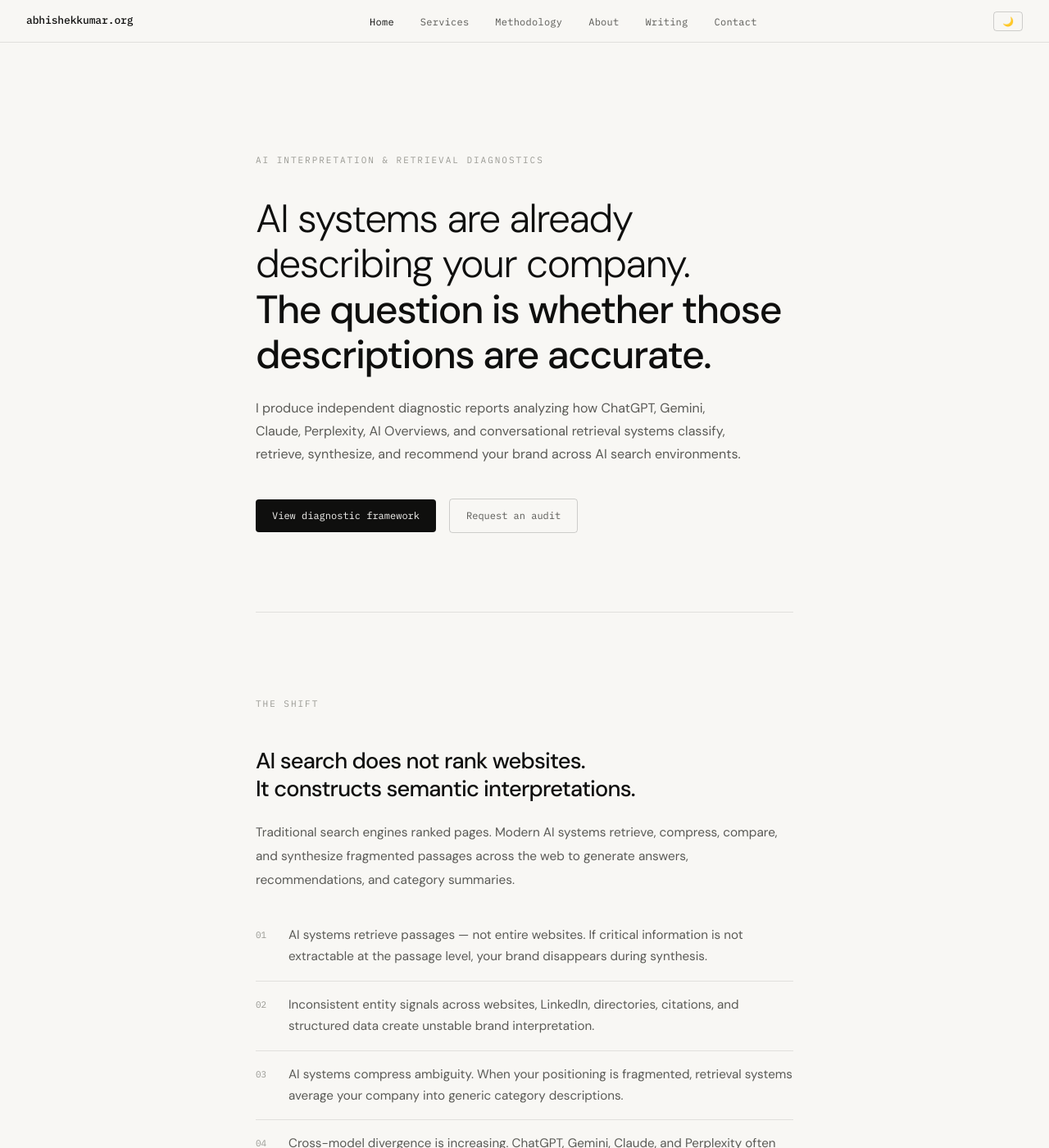
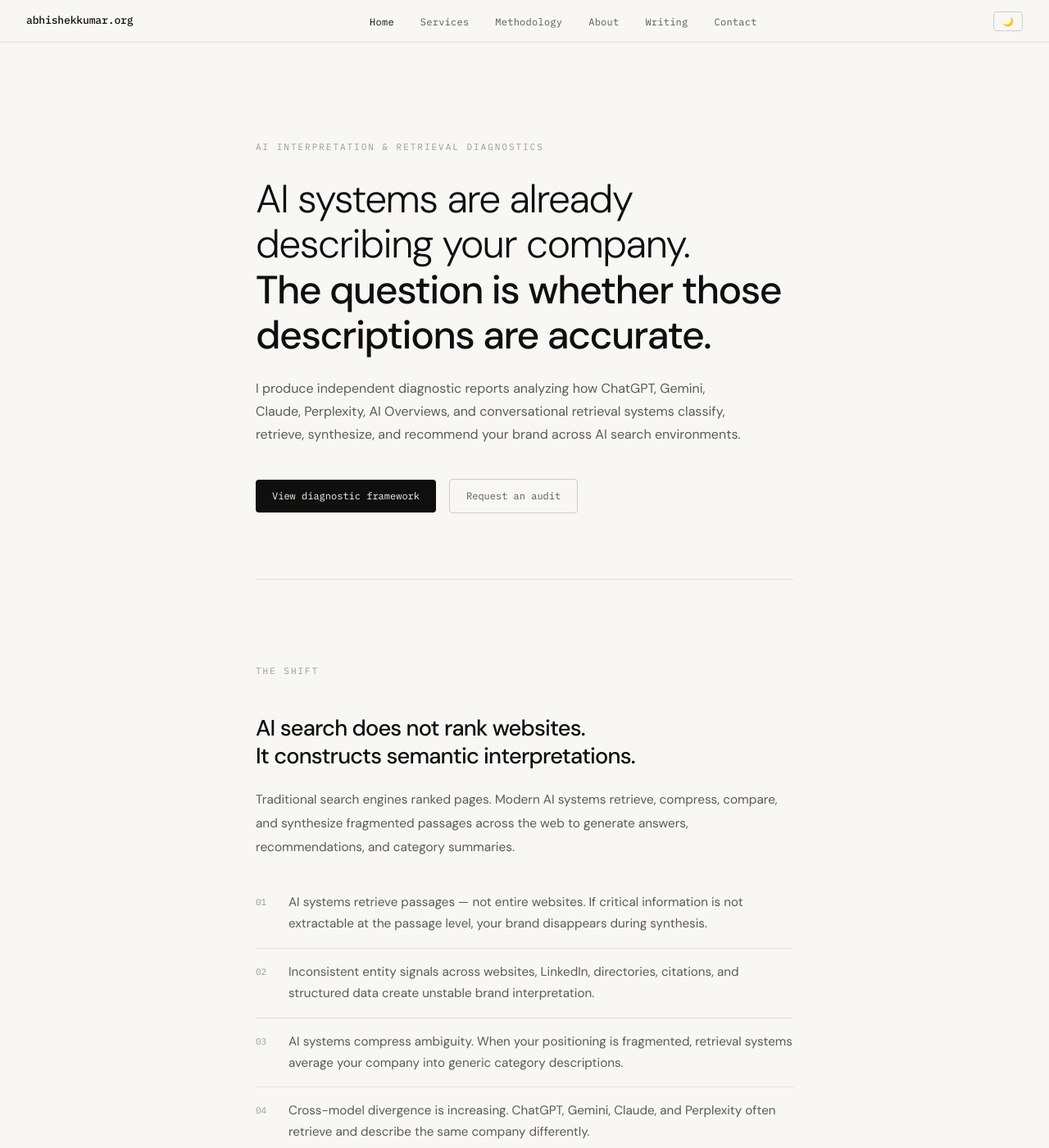
Before and after one commit to abhishu5/abhishekkumar.org, a Jekyll site: the page index.html, which Jekyll copies as it is, in a window 1280 px wide and 1400 px high. Shown: the whole window at 82% size. Built offline with Jekyll 4.4.1, drawn with Linux system fonts in a browser that asks for light colours.

Commit message:
Update index.html

```diff
--- a/index.html
+++ b/index.html
@@ -104,10 +104,10 @@
   </script>
   <style>
     .hero {
-      padding: 8rem 0 6rem;
+      padding: 7rem 0 5rem;
       border-bottom: 0.5px solid var(--border);
     }
-    .hero-tag { margin-bottom: 2rem; }
+    .hero-tag { margin-bottom: 1.5rem; }
     .hero h1 {
       font-size: clamp(2rem, 5vw, 3rem);
       font-weight: 300;
```
